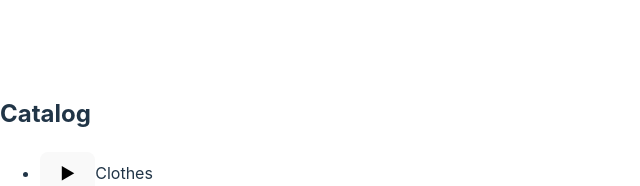
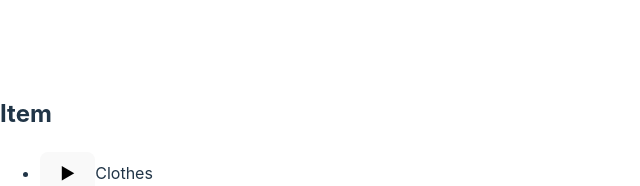
Before and after one commit to Nikita-glitch-web/tree-menu, a React (Vite) app: page / in a window 1280 px wide. Shown: the part 216-402 px from the top of the page, without its empty margins (0-640 px from the left). Built offline with nearby package versions, Linux system fonts and the light colour scheme.

Commit message:
Last-changes

```diff
--- a/src/components/TreeMenu/TreeMenu.tsx
+++ b/src/components/TreeMenu/TreeMenu.tsx
@@ -50,7 +50,7 @@
 
   return (
     <div className="p-4 bg-gray-100 rounded-lg">
-      <h2 className="text-lg font-semibold mb-2">Catalog</h2>
+      <h2 className="text-lg font-semibold mb-2">Item</h2>
       <ul>
         {treeData.map((node) => (
           <TreeNode
```
